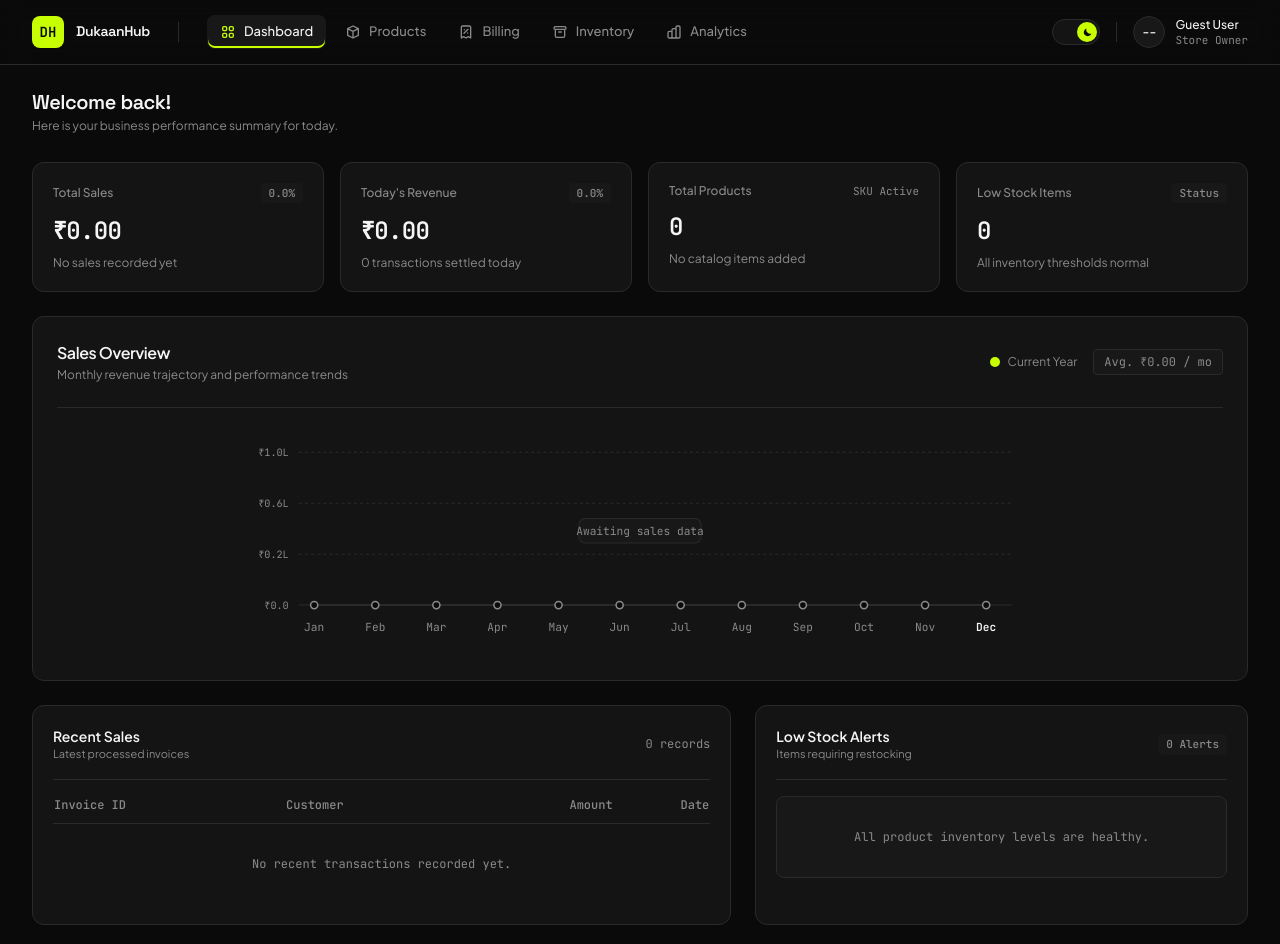
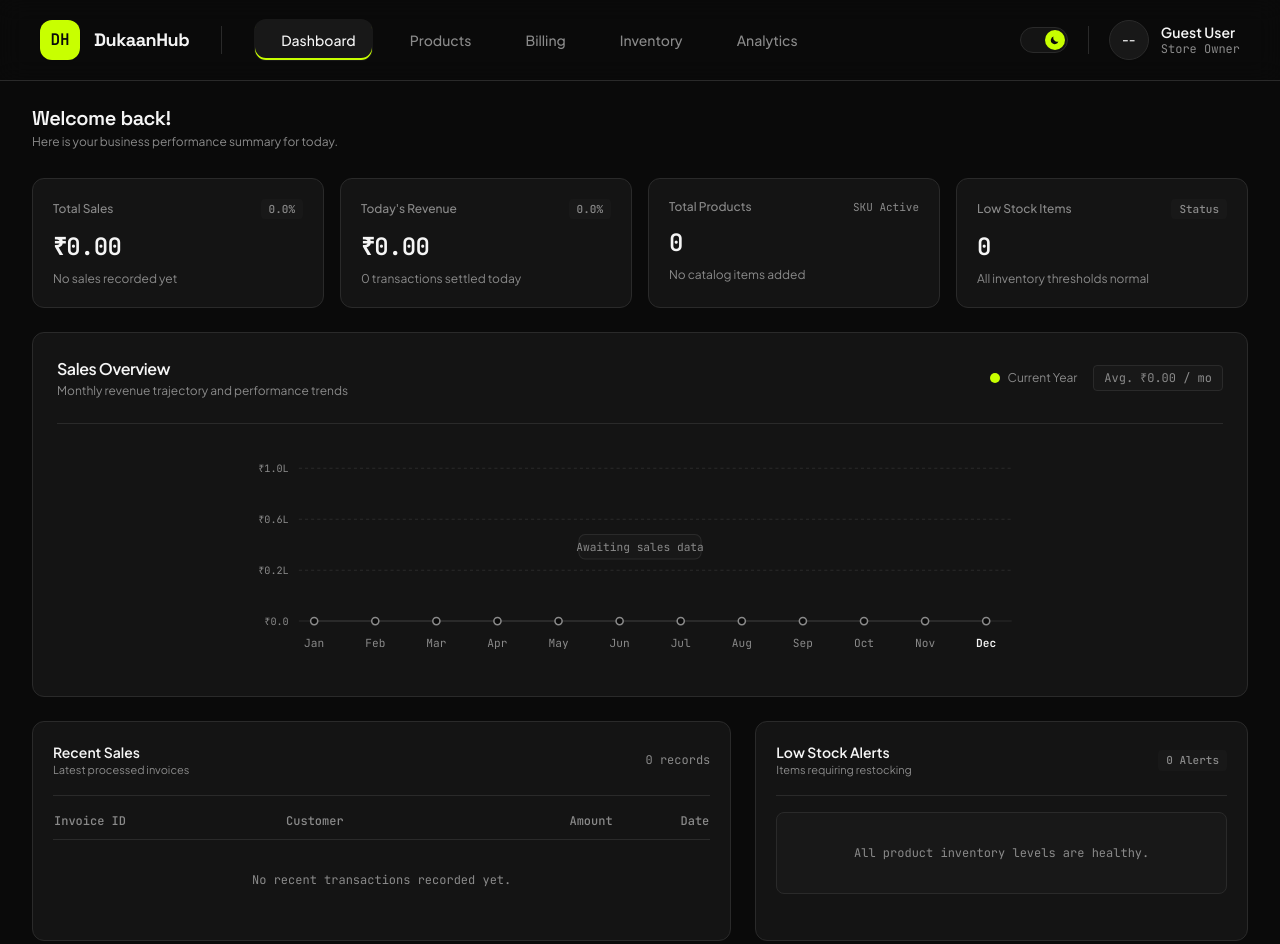
Before and after one commit to harshithsr20/Digital-Sales-And-Inventory-Management-3rd-sem-Project-, a plain HTML site: page mainDashboard.html in a window 1280 px wide. Drawn offline with nearby package versions, Linux system fonts and the light colour scheme.

Commit message:
Widened the Header Bar it was too small

```diff
--- a/mainDashboard.html
+++ b/mainDashboard.html
@@ -301,28 +301,28 @@
     <!-- TOP NAVIGATION BAR (Sidebar moved into top bar) -->
     <header
         class="fixed top-0 left-0 right-0 z-50 bg-[var(--header-bg)] backdrop-blur-md border-b border-[var(--line)] transition-colors">
-        <div class="w-full h-16 px-4 md:px-6 lg:px-8 flex items-center justify-between gap-4">
+        <div class="w-full h-20 px-4 sm:px-6 lg:px-10 flex items-center justify-between gap-4">
             <!-- Left: Brand Wordmark + Horizontal Navigation -->
-            <div class="flex items-center gap-5 lg:gap-7 min-w-0">
+            <div class="flex items-center gap-5 lg:gap-8 min-w-0">
                 <!-- Brand Logo / Wordmark -->
-                <a href="index.html" class="flex items-center gap-3 flex-shrink-0 group">
+                <a href="index.html" class="flex items-center gap-3.5 flex-shrink-0 group">
                     <div
-                        class="w-8 h-8 rounded-lg bg-[#C8FF00] flex items-center justify-center text-[#0A0A0A] font-bold text-sm shadow-sm font-mono-code">
+                        class="w-10 h-10 rounded-xl bg-[#C8FF00] flex items-center justify-center text-[#0A0A0A] font-bold text-base shadow-sm font-mono-code transition-transform group-hover:scale-105">
                         DH
                     </div>
                     <div>
                         <span
-                            class="text-sm font-semibold tracking-tight text-[var(--ink)] font-display block leading-tight">DukaanHub</span>
+                            class="text-base sm:text-lg font-bold tracking-tight text-[var(--ink)] font-display block leading-tight">DukaanHub</span>
                     </div>
                 </a>
 
-                <div class="h-5 w-px bg-[var(--line)] hidden md:block"></div>
+                <div class="h-7 w-px bg-[var(--line)] hidden md:block"></div>
 
                 <!-- Navigation: Exactly 5 items from the sidebar -->
-                <nav id="top-nav" class="hidden md:flex items-center gap-1 lg:gap-1.5" aria-label="Main Navigation">
+                <nav id="top-nav" class="hidden md:flex items-center gap-1.5 lg:gap-2.5" aria-label="Main Navigation">
                     <a href="#dashboard" data-nav="dashboard"
-                        class="top-nav-link nav-item-active flex items-center gap-2 px-3 py-1.5 rounded-lg text-[13px] font-medium transition-colors border border-transparent whitespace-nowrap">
-                        <svg class="nav-icon w-4 h-4 text-[var(--accent)]" fill="none" viewBox="0 0 24 24"
+                        class="top-nav-link nav-item-active flex items-center gap-2.5 px-3.5 py-2 lg:px-4 lg:py-2.5 rounded-xl text-sm font-medium transition-colors border border-transparent whitespace-nowrap">
+                        <svg class="nav-icon w-4.5 h-4.5 text-[var(--accent)]" fill="none" viewBox="0 0 24 24"
                             stroke="currentColor" stroke-width="2">
                             <path stroke-linecap="round" stroke-linejoin="round"
                                 d="M4 6a2 2 0 012-2h2a2 2 0 012 2v2a2 2 0 01-2 2H6a2 2 0 01-2-2V6zM14 6a2 2 0 012-2h2a2 2 0 012 2v2a2 2 0 01-2 2h-2a2 2 0 01-2-2V6zM4 16a2 2 0 012-2h2a2 2 0 012 2v2a2 2 0 01-2 2H6a2 2 0 01-2-2v-2zM14 16a2 2 0 012-2h2a2 2 0 012 2v2a2 2 0 01-2 2h-2a2 2 0 01-2-2v-2z" />
@@ -331,8 +331,8 @@
                     </a>
 
                     <a href="#products" data-nav="products"
-                        class="top-nav-link flex items-center gap-2 px-3 py-1.5 rounded-lg text-[13px] font-medium text-[var(--muted)] hover:text-[var(--ink)] hover:bg-[var(--surface)] transition-all border border-transparent whitespace-nowrap">
-                        <svg class="nav-icon w-4 h-4" fill="none" viewBox="0 0 24 24" stroke="currentColor"
+                        class="top-nav-link flex items-center gap-2.5 px-3.5 py-2 lg:px-4 lg:py-2.5 rounded-xl text-sm font-medium text-[var(--muted)] hover:text-[var(--ink)] hover:bg-[var(--surface)] transition-all border border-transparent whitespace-nowrap">
+                        <svg class="nav-icon w-4.5 h-4.5" fill="none" viewBox="0 0 24 24" stroke="currentColor"
                             stroke-width="2">
                             <path stroke-linecap="round" stroke-linejoin="round"
                                 d="M20 7l-8-4-8 4m16 0l-8 4m8-4v10l-8 4m0-10L4 7m8 4v10M4 7v10l8 4" />
@@ -341,8 +341,8 @@
                     </a>
 
                     <a href="#billing" data-nav="billing"
-                        class="top-nav-link flex items-center gap-2 px-3 py-1.5 rounded-lg text-[13px] font-medium text-[var(--muted)] hover:text-[var(--ink)] hover:bg-[var(--surface)] transition-all border border-transparent whitespace-nowrap">
-                        <svg class="nav-icon w-4 h-4" fill="none" viewBox="0 0 24 24" stroke="currentColor"
+                        class="top-nav-link flex items-center gap-2.5 px-3.5 py-2 lg:px-4 lg:py-2.5 rounded-xl text-sm font-medium text-[var(--muted)] hover:text-[var(--ink)] hover:bg-[var(--surface)] transition-all border border-transparent whitespace-nowrap">
+                        <svg class="nav-icon w-4.5 h-4.5" fill="none" viewBox="0 0 24 24" stroke="currentColor"
                             stroke-width="2">
                             <path stroke-linecap="round" stroke-linejoin="round"
                                 d="M9 14l6-6m-5.5.5h.01m4.99 5h.01M19 21V5a2 2 0 00-2-2H7a2 2 0 00-2 2v16l3.5-2 3.5 2 3.5-2 3.5 2z" />
@@ -351,8 +351,8 @@
                     </a>
 
                     <a href="#inventory" data-nav="inventory"
-                        class="top-nav-link flex items-center gap-2 px-3 py-1.5 rounded-lg text-[13px] font-medium text-[var(--muted)] hover:text-[var(--ink)] hover:bg-[var(--surface)] transition-all border border-transparent whitespace-nowrap">
-                        <svg class="nav-icon w-4 h-4" fill="none" viewBox="0 0 24 24" stroke="currentColor"
+                        class="top-nav-link flex items-center gap-2.5 px-3.5 py-2 lg:px-4 lg:py-2.5 rounded-xl text-sm font-medium text-[var(--muted)] hover:text-[var(--ink)] hover:bg-[var(--surface)] transition-all border border-transparent whitespace-nowrap">
+                        <svg class="nav-icon w-4.5 h-4.5" fill="none" viewBox="0 0 24 24" stroke="currentColor"
                             stroke-width="2">
                             <path stroke-linecap="round" stroke-linejoin="round"
                                 d="M5 8h14M5 8a2 2 0 110-4h14a2 2 0 110 4M5 8v10a2 2 0 002 2h10a2 2 0 002-2V8m-9 4h4" />
@@ -361,8 +361,8 @@
                     </a>
 
                     <a href="#analytics-section" data-nav="analytics"
-                        class="top-nav-link flex items-center gap-2 px-3 py-1.5 rounded-lg text-[13px] font-medium text-[var(--muted)] hover:text-[var(--ink)] hover:bg-[var(--surface)] transition-all border border-transparent whitespace-nowrap">
-                        <svg class="nav-icon w-4 h-4" fill="none" viewBox="0 0 24 24" stroke="currentColor"
+                        class="top-nav-link flex items-center gap-2.5 px-3.5 py-2 lg:px-4 lg:py-2.5 rounded-xl text-sm font-medium text-[var(--muted)] hover:text-[var(--ink)] hover:bg-[var(--surface)] transition-all border border-transparent whitespace-nowrap">
+                        <svg class="nav-icon w-4.5 h-4.5" fill="none" viewBox="0 0 24 24" stroke="currentColor"
                             stroke-width="2">
                             <path stroke-linecap="round" stroke-linejoin="round"
                                 d="M9 19v-6a2 2 0 00-2-2H5a2 2 0 00-2 2v6a2 2 0 002 2h2a2 2 0 002-2zm0 0V9a2 2 0 012-2h2a2 2 0 012 2v10m-6 0a2 2 0 002 2h2a2 2 0 002-2m0 0V5a2 2 0 012-2h2a2 2 0 012 2v14a2 2 0 01-2 2h-2a2 2 0 01-2-2z" />
@@ -373,7 +373,7 @@
             </div>
 
             <!-- Right: Theme Toggle, Profile & Mobile Menu Button -->
-            <div class="flex items-center gap-3 sm:gap-4 flex-shrink-0">
+            <div class="flex items-center gap-3.5 sm:gap-5 flex-shrink-0">
                 <!-- DukaanHub Light/Dark Toggle -->
                 <button aria-checked="false" aria-label="Switch to light mode" class="fx-theme" role="switch"
                     type="button"><span class="fx-knob"><svg class="fx-sun" viewBox="0 0 24 24" fill="none"
@@ -385,25 +385,25 @@
                             <path d="M20.5 14.2A8.5 8.5 0 0 1 9.8 3.5a8.5 8.5 0 1 0 10.7 10.7z" />
                         </svg></span></button>
 
-                <div class="h-5 w-px bg-[var(--line)] hidden sm:block"></div>
+                <div class="h-7 w-px bg-[var(--line)] hidden sm:block"></div>
 
                 <!-- Profile Section -->
-                <div class="flex items-center gap-2.5">
+                <div class="flex items-center gap-3">
                     <div id="profile-initials"
-                        class="w-8 h-8 rounded-full bg-[var(--surface-elevated)] border border-[var(--line)] flex items-center justify-center text-xs font-semibold text-[var(--ink)]">
+                        class="w-10 h-10 rounded-full bg-[var(--surface-elevated)] border border-[var(--line)] flex items-center justify-center text-xs font-semibold text-[var(--ink)] shadow-sm">
                         --
                     </div>
                     <div class="hidden xl:block text-left">
-                        <div id="profile-name" class="text-xs font-medium text-[var(--ink)] leading-none">Guest User
+                        <div id="profile-name" class="text-sm font-semibold text-[var(--ink)] leading-none">Guest User
                         </div>
-                        <div id="profile-role" class="text-[11px] text-[var(--muted)] font-mono-code leading-none mt-1">
+                        <div id="profile-role" class="text-xs text-[var(--muted)] font-mono-code leading-none mt-1">
                             Store Owner</div>
                     </div>
                 </div>
 
                 <!-- Mobile menu icon (visible on mobile only) -->
                 <button id="mobile-menu-btn" type="button"
-                    class="md:hidden p-1.5 rounded-lg border border-[var(--line)] text-[var(--muted)] hover:text-[var(--ink)]"
+                    class="md:hidden p-2 rounded-lg border border-[var(--line)] text-[var(--muted)] hover:text-[var(--ink)]"
                     aria-label="Toggle Navigation" aria-expanded="false" aria-controls="mobile-nav-drawer">
                     <svg class="w-5 h-5" fill="none" viewBox="0 0 24 24" stroke="currentColor">
                         <path stroke-linecap="round" stroke-linejoin="round" stroke-width="2"
@@ -465,7 +465,7 @@
     </header>
 
     <!-- Main Content Area (Full width below the fixed top bar) -->
-    <main id="dashboard" class="flex-1 flex flex-col min-w-0 pt-16 pb-12 scroll-mt-16">
+    <main id="dashboard" class="flex-1 flex flex-col min-w-0 pt-20 pb-12 scroll-mt-20">
         <!-- Main Dashboard Container -->
         <div class="px-4 sm:px-6 lg:px-8 max-w-7xl w-full mx-auto space-y-6 pt-6">
             <!-- Welcome Header -->
```
